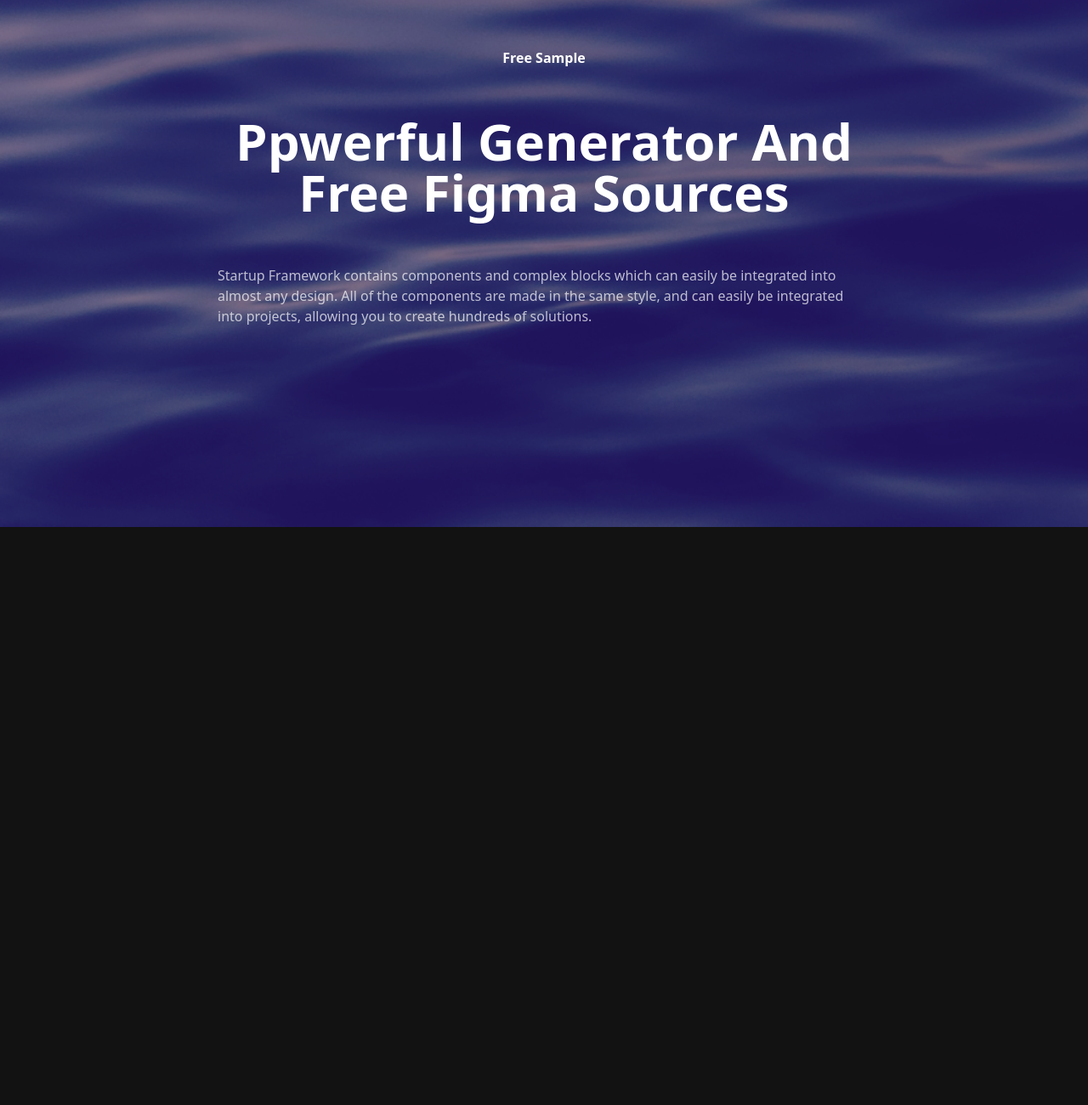
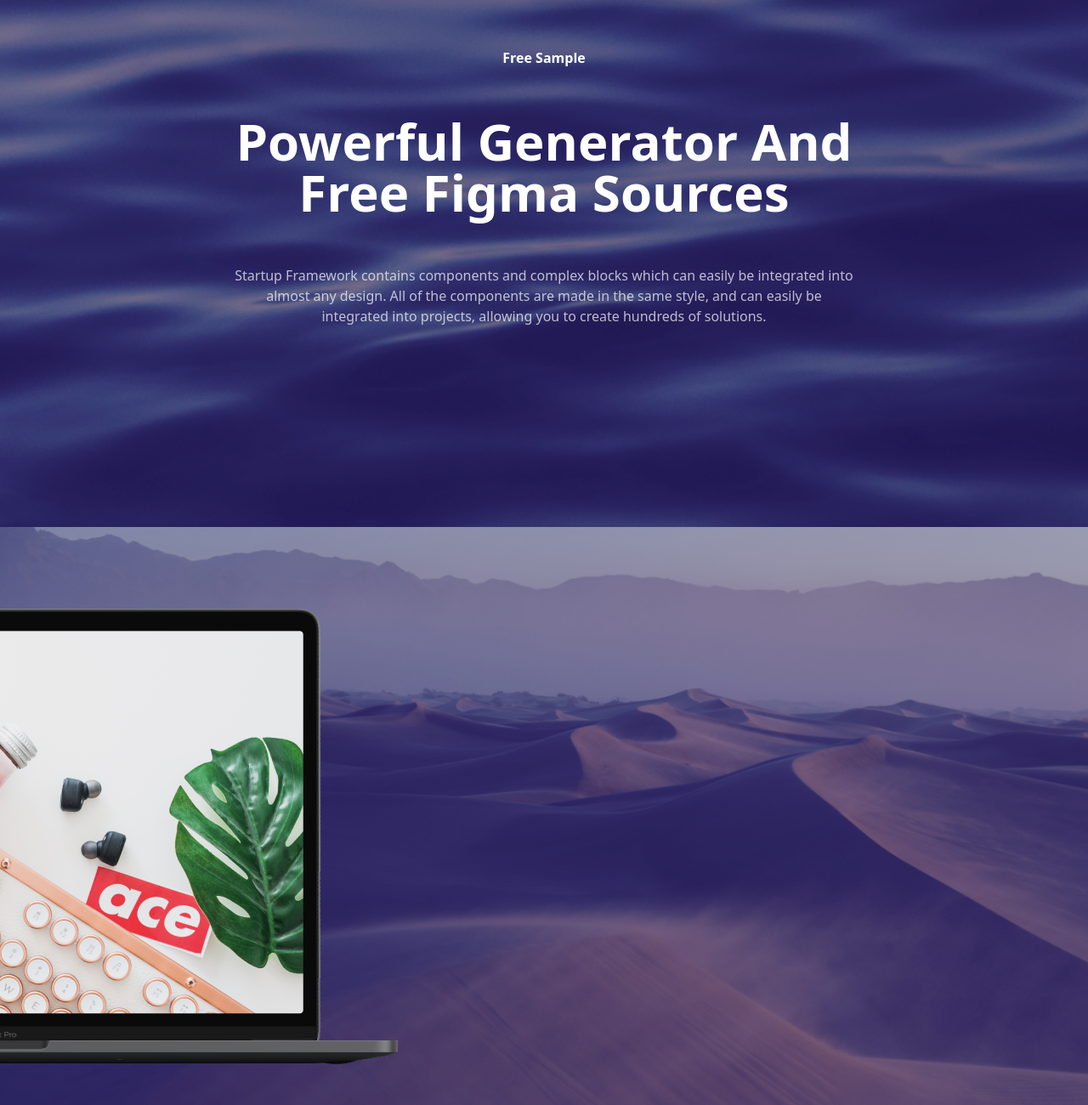
Before and after one commit to islamlbnh/simple-page-app, a website built with Vite: page index.html in a window 1280 px wide. Shown: the part 980-2280 px from the top of the page at 85% size. Before the commit the page ends 1600 px from the top, so only its background shows below. Built offline with nearby package versions, Linux system fonts and the light colour scheme.

Commit message:
third page

```diff
--- a/index.html
+++ b/index.html
@@ -57,16 +57,22 @@
       </div>
     </div>
     <div
-      class="bg-[url('/ocean.png')] h-screen bg-cover bg-[#2e189393] bg-blend-lighten"
+      class="relative h-screen bg-cover bg-[url('/ocean.png')] bg-blend-lighten"
     >
+      <!-- Purple overlay layer -->
       <div
-        class="h-full flex flex-col justify-center items-center max-w-3xl mx-auto"
+        class="absolute inset-0 bg-[#482be7] opacity-30 mix-blend-lighten z-10"
+      ></div>
+
+      <!-- Content Layer -->
+      <div
+        class="relative h-full flex flex-col justify-center items-center max-w-3xl mx-auto z-20 text-white px-4"
       >
         <h2 class="text-md font-bold">Free Sample</h2>
         <h1 class="text-6xl font-bold text-center mt-14">
-          Ppwerful Generator And Free Figma Sources
+          Powerful Generator And Free Figma Sources
         </h1>
-        <p class="opacity-70 mt-14">
+        <p class="opacity-70 mt-14 text-center">
           Startup Framework contains components and complex blocks which can
           easily be integrated into almost any design. All of the components are
           made in the same style, and can easily be integrated into projects,
@@ -74,5 +80,20 @@
         </p>
       </div>
     </div>
+
+    <!-- the third page  -->
+    <div
+      class="relative h-screen bg-[url('/Rectangle.png')] bg-cover overflow-hidden"
+    >
+      <!-- Purple overlay -->
+      <div
+        class="absolute inset-0 bg-[#482be7] opacity-30 mix-blend-lighten z-10"
+      ></div>
+
+      <!-- Image container ABOVE the overlay -->
+      <div class="relative z-20">
+        <img src="/Mockup.png" alt="mockup picture" class="mt-24" />
+      </div>
+    </div>
   </body>
 </html>
```
Also changed, not shown: public/Mockup.png (added), public/Rectangle.png (added).
